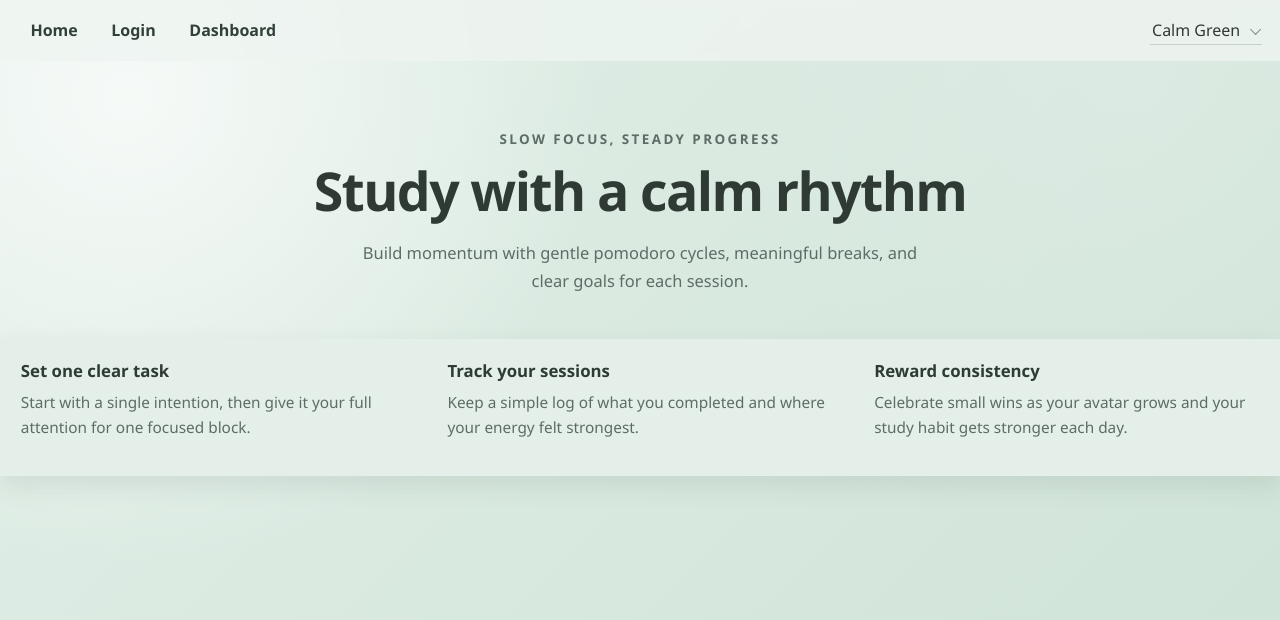
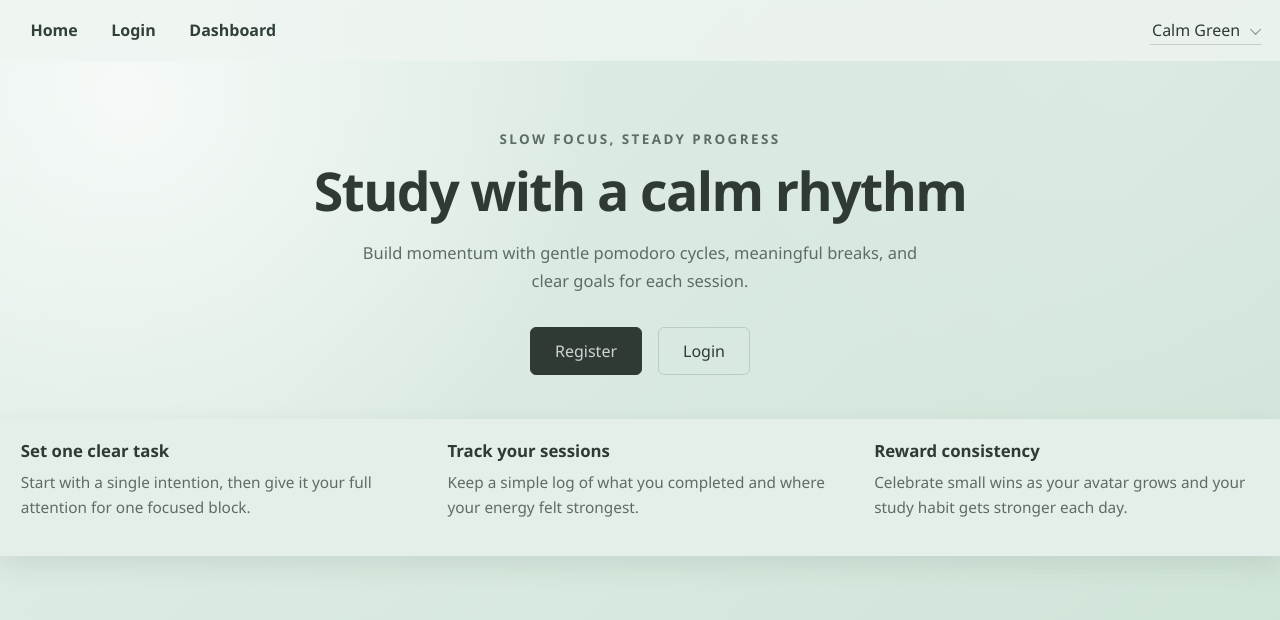
Before and after one commit to ann-johansson/PomodoroAvatarStudyApp-Fullstack, a React app in the folder Frontend/: page / in a window 1280 px wide. Shown: the top 620 px of the page. Built offline with nearby package versions, Linux system fonts and the light colour scheme; the HTML template or start-up script is replaced by a standard one.

Commit message:
Add action buttons for registration and login on Home page

```diff
--- a/Frontend/src/pages/Home.css
+++ b/Frontend/src/pages/Home.css
@@ -43,6 +43,45 @@
   font-size: 1.03rem;
   line-height: 1.7;
   color: var(--home-muted);
+}
+
+.home-actions {
+  margin-top: 2rem;
+  display: flex;
+  justify-content: center;
+  gap: 1rem;
+}
+
+.home-actions .btn {
+  display: inline-block;
+  padding: 0.75rem 1.5rem;
+  border-radius: 6px;
+  font-size: 1rem;
+  font-weight: 500;
+  text-decoration: none;
+  transition: all 0.2s ease;
+  cursor: pointer;
+}
+
+.home-actions .btn-primary {
+  background-color: var(--home-text, #333);
+  color: var(--home-surface, #fff);
+  border: 1px solid var(--home-text, #333);
+}
+
+.home-actions .btn-primary:hover {
+  background-color: var(--home-muted, #555);
+  border-color: var(--home-muted, #555);
+}
+
+.home-actions .btn-secondary {
+  background-color: transparent;
+  color: var(--home-text, #333);
+  border: 1px solid var(--home-border, #ccc);
+}
+
+.home-actions .btn-secondary:hover {
+  background-color: rgba(0, 0, 0, 0.05);
 }
 
 .home-cards {
--- a/Frontend/src/pages/Home.jsx
+++ b/Frontend/src/pages/Home.jsx
@@ -1,3 +1,4 @@
+import { Link } from 'react-router-dom'
 import './Home.css'
 
 export default function Home() {
@@ -10,6 +11,10 @@ export default function Home() {
           Build momentum with gentle pomodoro cycles, meaningful breaks, and
           clear goals for each session.
         </p>
+        <div className="home-actions">
+          <Link to="/register" className="btn btn-primary">Register</Link>
+          <Link to="/login" className="btn btn-secondary">Login</Link>
+        </div>
       </section>
 
       <section className="home-cards" aria-label="How it works">
```
